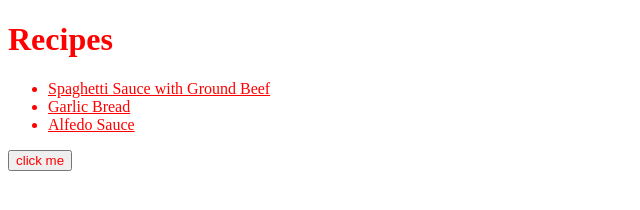
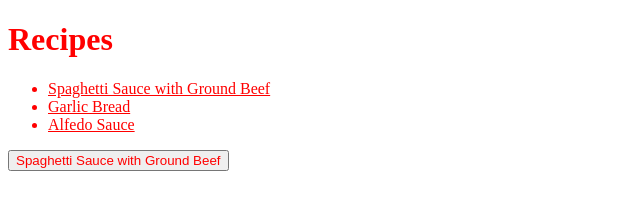
Before and after one commit to nnguyen249/odin-recipes, a plain HTML site: page index.html in a window 1280 px wide. Shown: the whole page, without its empty margins (0-640 px from the left). Drawn offline with Linux system fonts and the light colour scheme.

Commit message:
Thu, Mar 10, 2022, 10:08 PM +00:00

```diff
--- a/index.html
+++ b/index.html
@@ -17,7 +17,7 @@
             <li><a href="./garlic_bread"> Garlic Bread</a> </li>
             <li><a href="./alfredo_sauce"> Alfedo Sauce </a> </li>
         </ul>
+
+        <button type="button" onclick="location.href='./spaghetti'"> Spaghetti Sauce with Ground Beef</button>
     </body>
 </html>
-
-<button type="button" onclick="location.href='./spaghetti'"> click me</button>
```
